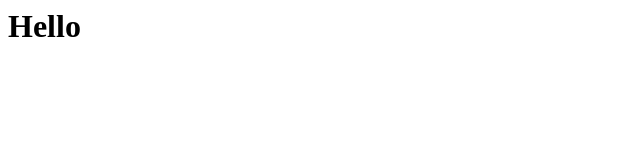
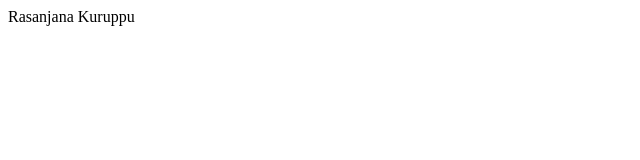
Before and after one commit to Rasanjana98/RasanjanaKuruppu, a plain HTML site: page index.html in a window 1280 px wide. Shown: the whole page, without its empty margins (0-640 px from the left). Drawn offline with Linux system fonts and the light colour scheme.

Commit message:
Update index.html

```diff
--- a/index.html
+++ b/index.html
@@ -1,2 +1,8 @@
+<!DOCTYPE html>
 <html>
-<h1>Hello</h1>
+    <head>
+      Rasanjana Kuruppu
+    </head>
+    <body>
+    </body>
+</html>
```
